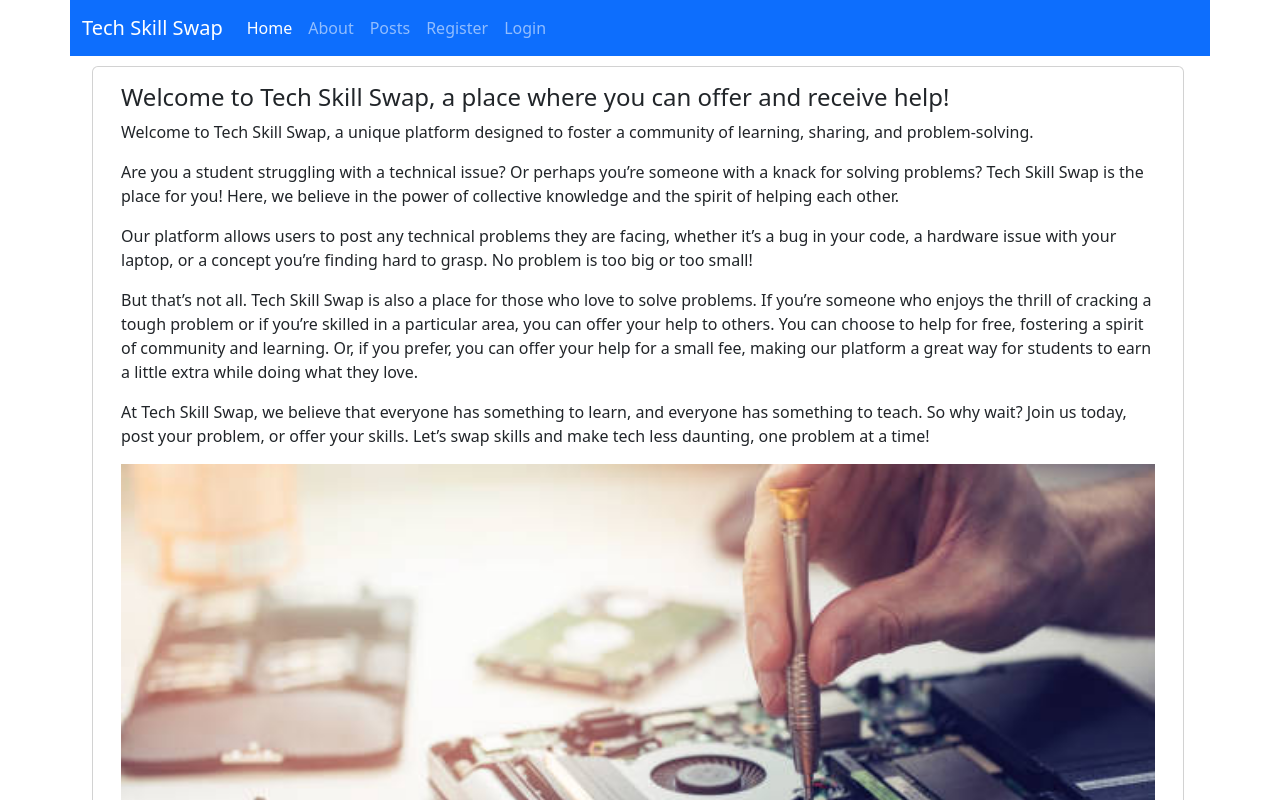
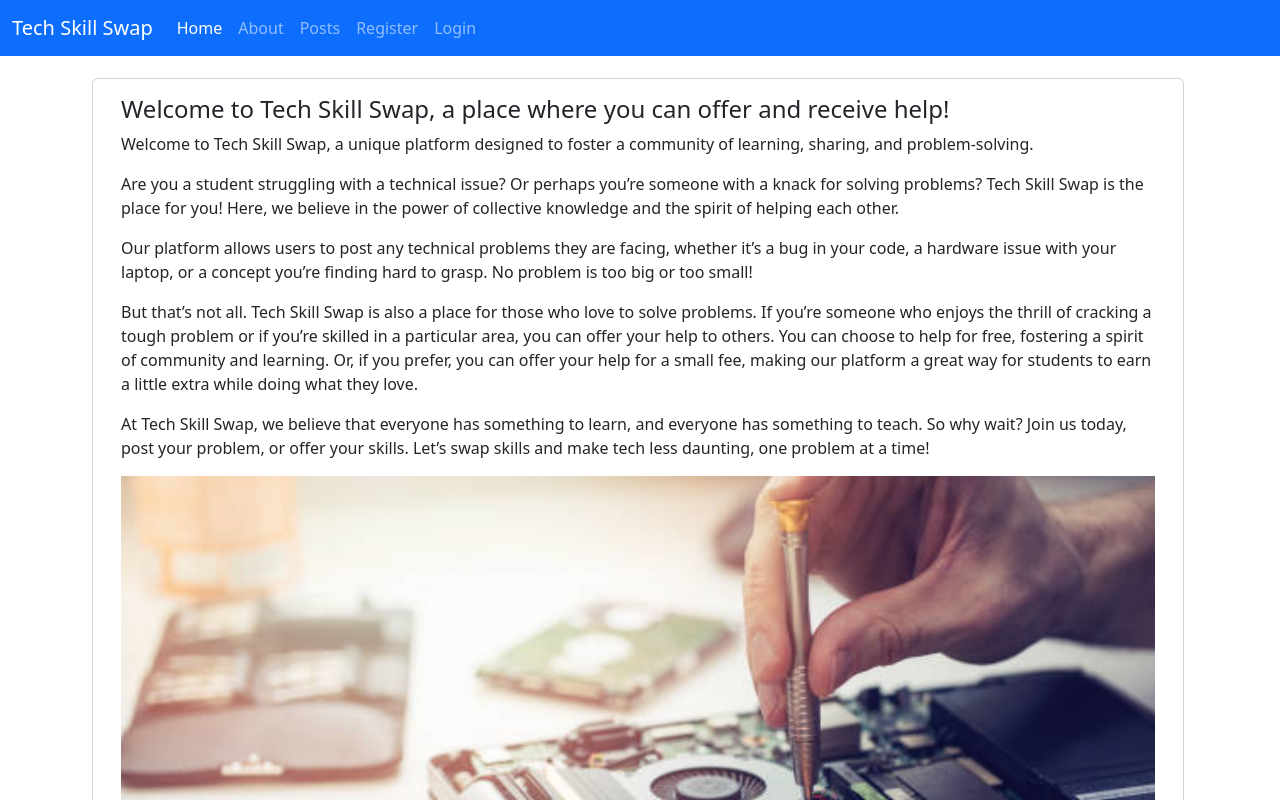
Before and after one commit to zstoimchev/tech-skill-swap, a React (Create React App) app in the folder front-end/: page / in a window 1280 px wide. Shown: the top 800 px of the page. Built offline with nearby package versions, Linux system fonts and the light colour scheme.

Commit message:
expanded navbar from end to end

```diff
--- a/front-end/src/App.js
+++ b/front-end/src/App.js
@@ -108,7 +108,7 @@ class App extends Component {
         return (<div id="APP" className="container">
             <div id="menu" className="row">
 
-                <Navbar className="navbar navbar-expand-lg navbar-dark" bg="primary" expand="lg">
+                <Navbar className="fixed-top navbar navbar-expand-lg navbar-dark" bg="primary" expand="lg">
                     <div className="container-fluid">
                         <Navbar.Brand
                             onClick={this.SetView.bind(this, {page: HOME})}
@@ -158,7 +158,7 @@ class App extends Component {
 
             </div>
 
-            <div id="viewer" className="row container">
+            <div id="viewer" className="row container mt-lg-5 custom-body-padding">
                 {/*{this.GetView(this.state)}*/}
                 <Router>
                     <Routes>
--- a/front-end/src/CustomComponents/style.css
+++ b/front-end/src/CustomComponents/style.css
@@ -23,3 +23,8 @@
     margin-left: auto;
     margin-right: auto;
 }
+
+
+.custom-body-padding {
+    padding-top: 20px;
+}
```
